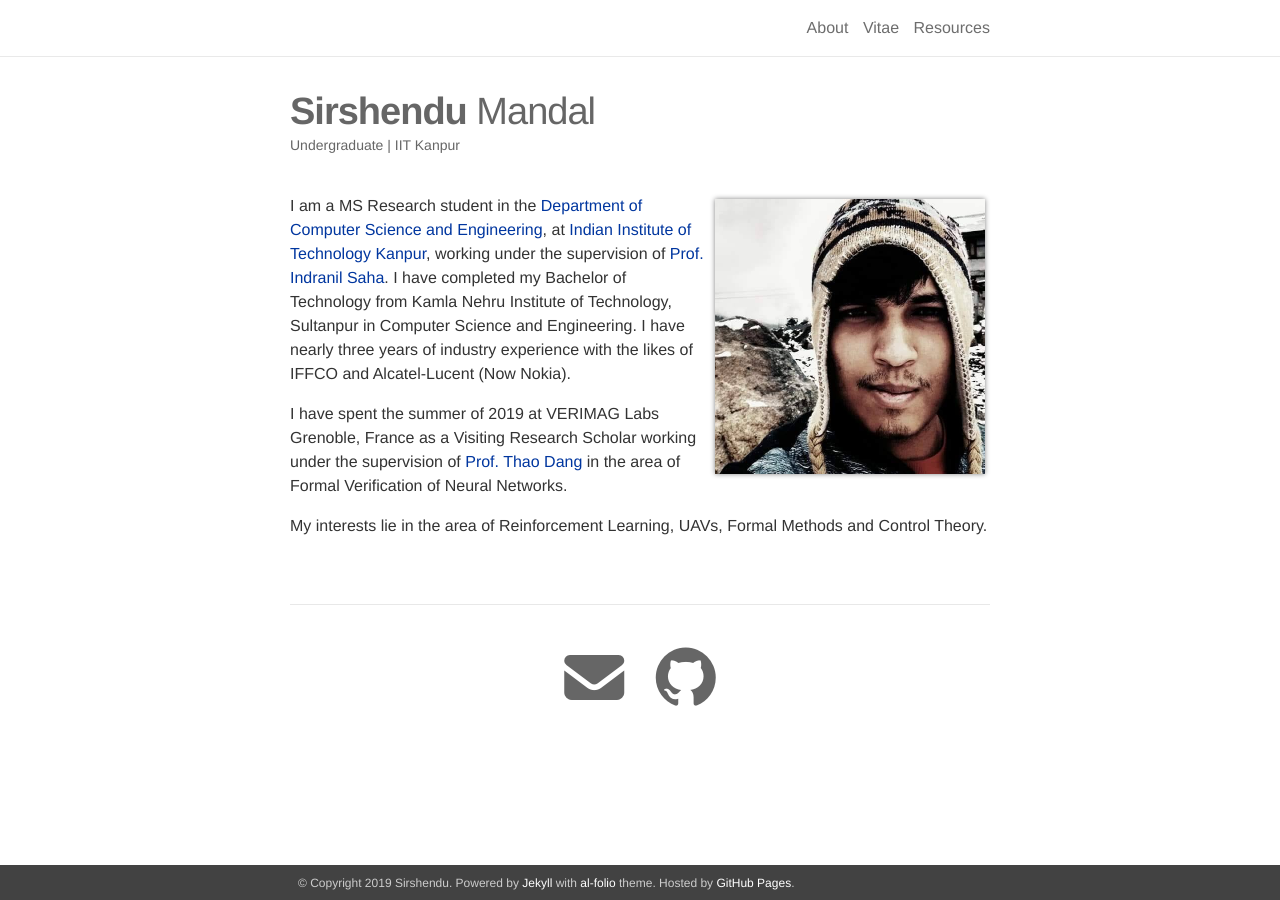
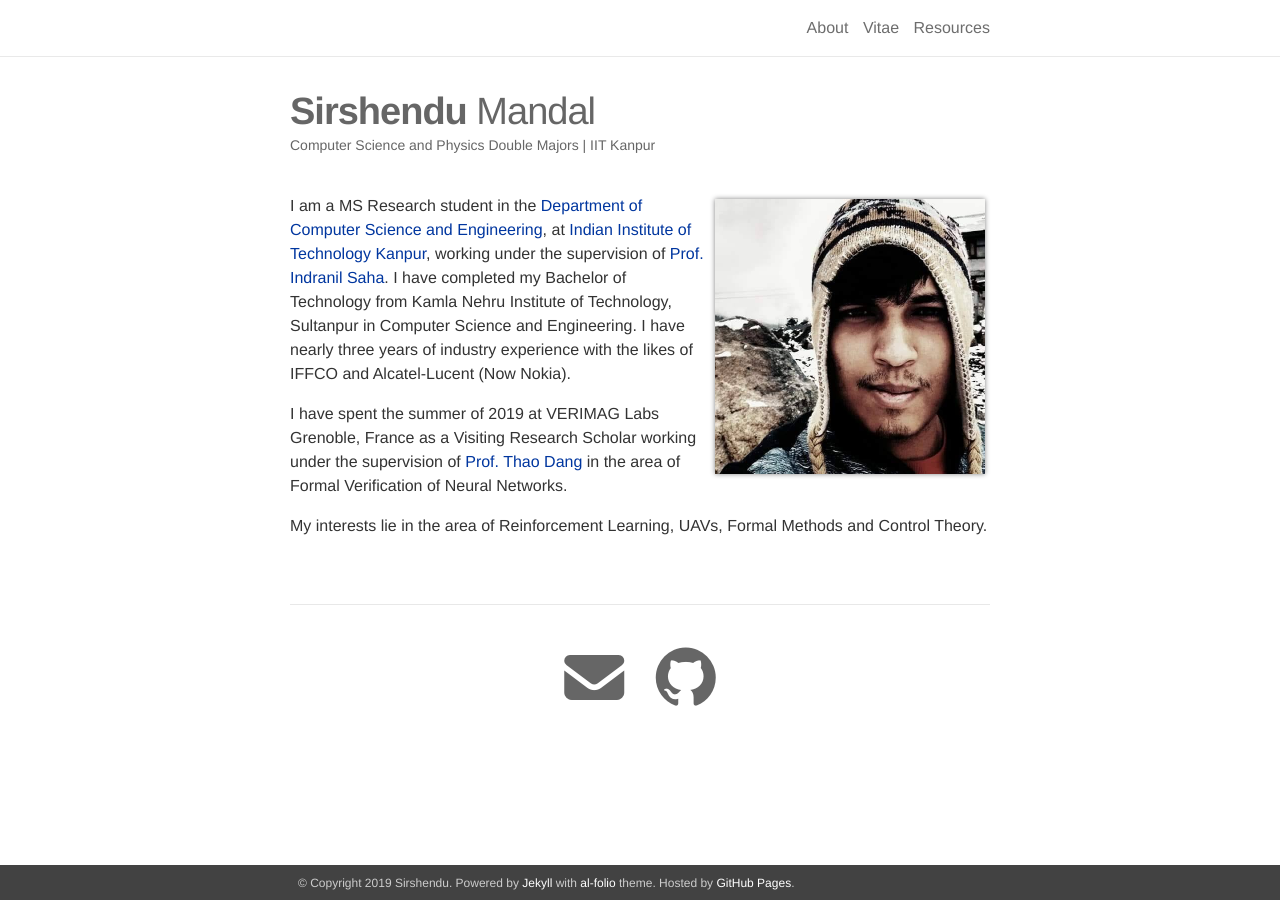
Before and after one commit to sirshend/sirshend.github.io, a Jekyll site: the page built from _pages/about.md, in a window 1280 px wide. Built offline with Jekyll 4.4.1, drawn with Linux system fonts in a browser that asks for light colours; nearby versions of some CDN libraries; library files that are not in the unit come from our copies.

Commit message:
chjanged some more stuffs

```diff
--- a/_pages/about.md
+++ b/_pages/about.md
@@ -2,7 +2,7 @@
 layout: about
 permalink: /
 title: <strong>Sirshendu</strong> Mandal
-description: <a href="https://cse.iitk.ac.in/">Undergraduate | IIT Kanpur</a>
+description: <a href="https://cse.iitk.ac.in/">Computer Science and Physics Double Majors | IIT Kanpur</a>
 
 profile:
   align: right
```
